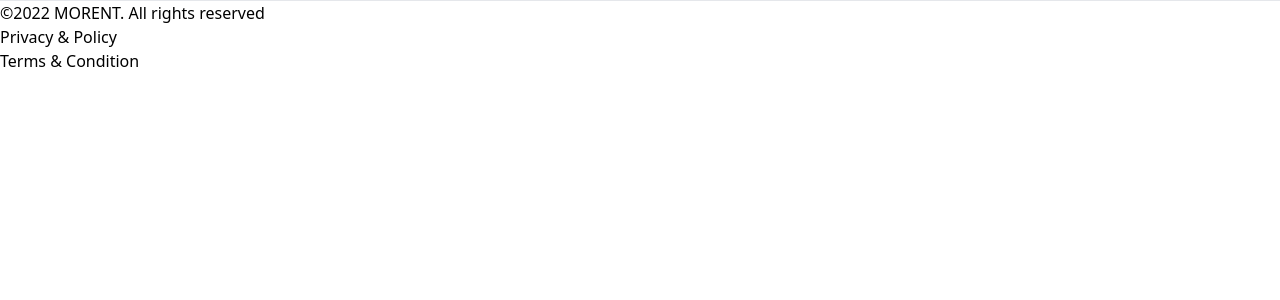
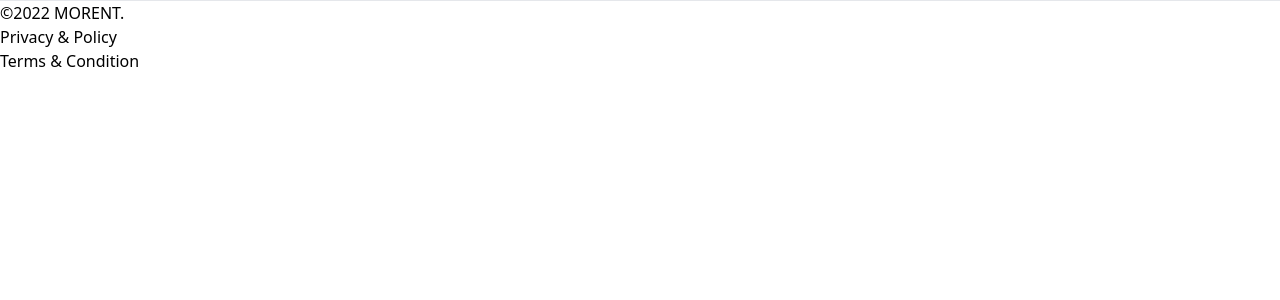
Before and after one commit to Aprender-e-Crescer/aluguel-de-carros, a React (Vite) app: page / in a window 1280 px wide. Shown: the top 300 px of the page. Built offline with nearby package versions, Linux system fonts and the light colour scheme.

Commit message:
alterando home

```diff
--- a/src/App.tsx
+++ b/src/App.tsx
@@ -4,7 +4,7 @@ function App() {
       <hr />
       <div className="flex gap-x-16">
         <h3 className="flex-1">
-          ©2022 MORENT. All rights reserved
+          ©2022 MORENT.
         </h3>
         <h3>Privacy & Policy</h3>
         <h3>Terms & Condition</h3>
```
